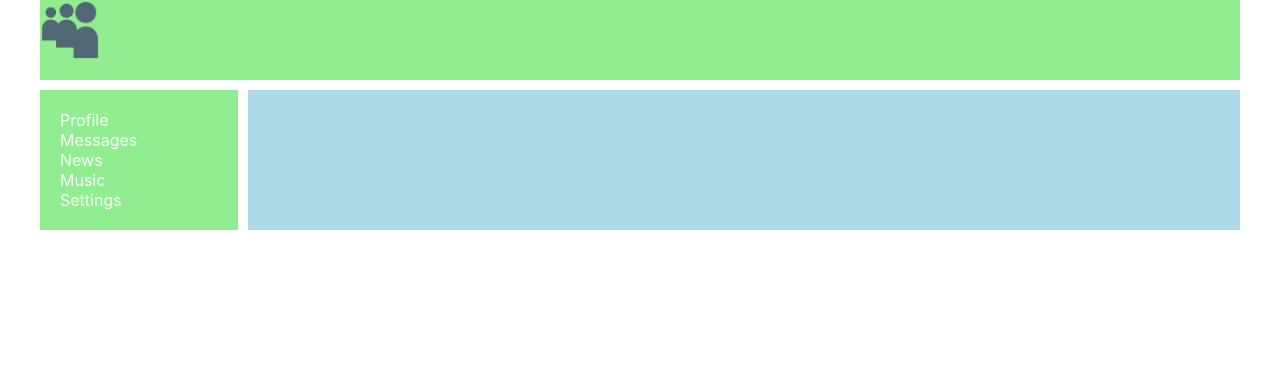
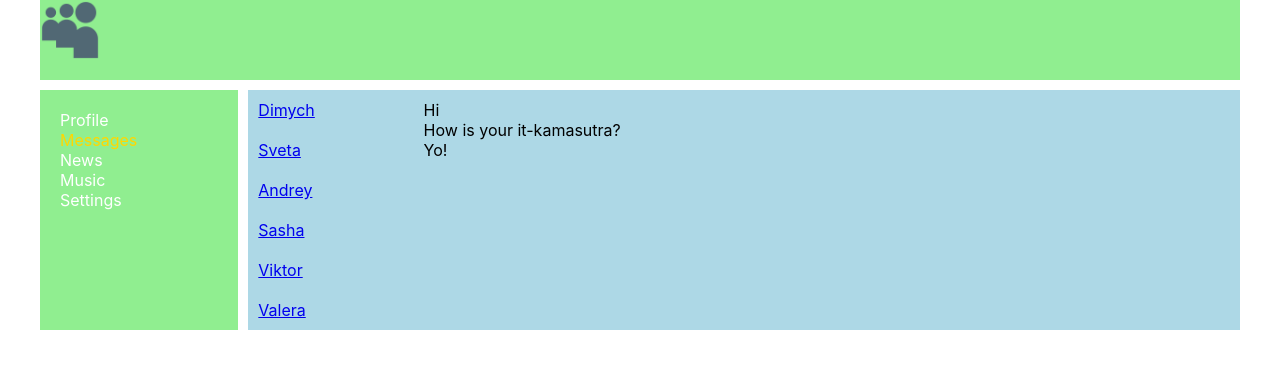
Before and after one commit to naumyshev/SocialNet, a React (Create React App) app: page /dialogs in a window 1280 px wide. Shown: the top 368 px of the page. Built offline with nearby package versions, Linux system fonts and the light colour scheme.

Commit message:
#22 completed

```diff
--- a/src/App.tsx
+++ b/src/App.tsx
@@ -19,7 +19,7 @@
                 <Navbar/>
                 <div className="app-wrapper-content">
 
-                    <Route path='/dialog' component={Dialogs}/>
+                    <Route path='/dialogs' component={Dialogs}/>
                     <Route path='/profile' component={Profile}/>
                     <Route path='/news' component={News}/>
                     <Route path='/music' component={Music}/>
--- a/src/components/Dialogs/Dialogs.tsx
+++ b/src/components/Dialogs/Dialogs.tsx
@@ -1,4 +1,5 @@
 import React from 'react';
+import { NavLink } from 'react-router-dom';
 import s from './Dialogs.module.css'
 
 export const Dialogs = () => {
@@ -6,22 +7,22 @@
         <div className={s.dialogs}>
             <div className={s.dialogItems}>
                 <div className={s.dialog + ' ' + s.active}>
-                    Dimych
+                    <NavLink to='/dialogs/1'>Dimych</NavLink>
                 </div>
                 <div className={s.dialog}>
-                    Sveta
+                    <NavLink to='/dialogs/2'>Sveta</NavLink>
                 </div>
                 <div className={s.dialog}>
-                    Andrey
+                    <NavLink to='/dialogs/3'>Andrey</NavLink>
                 </div>
                 <div className={s.dialog}>
-                    Sasha
+                    <NavLink to='/dialogs/4'>Sasha</NavLink>
                 </div>
                 <div className={s.dialog}>
-                    Viktor
+                    <NavLink to='/dialogs/5'>Viktor</NavLink>
                 </div>
                 <div className={s.dialog}>
-                    Valera
+                    <NavLink to='/dialogs/6'>Valera</NavLink>
                 </div>
 
             </div>
--- a/src/components/Navbar/Navbar.tsx
+++ b/src/components/Navbar/Navbar.tsx
@@ -9,7 +9,7 @@
                 <NavLink to="/profile" activeClassName={s.activeLink}>Profile</NavLink>
             </div>
             <div className={s.item}>
-                <NavLink to="/dialog" activeClassName={s.activeLink}>Messages</NavLink>
+                <NavLink to="/dialogs" activeClassName={s.activeLink}>Messages</NavLink>
             </div>
             <div className={s.item}>
                 <NavLink to='/news' activeClassName={s.activeLink}>News</NavLink>
```
